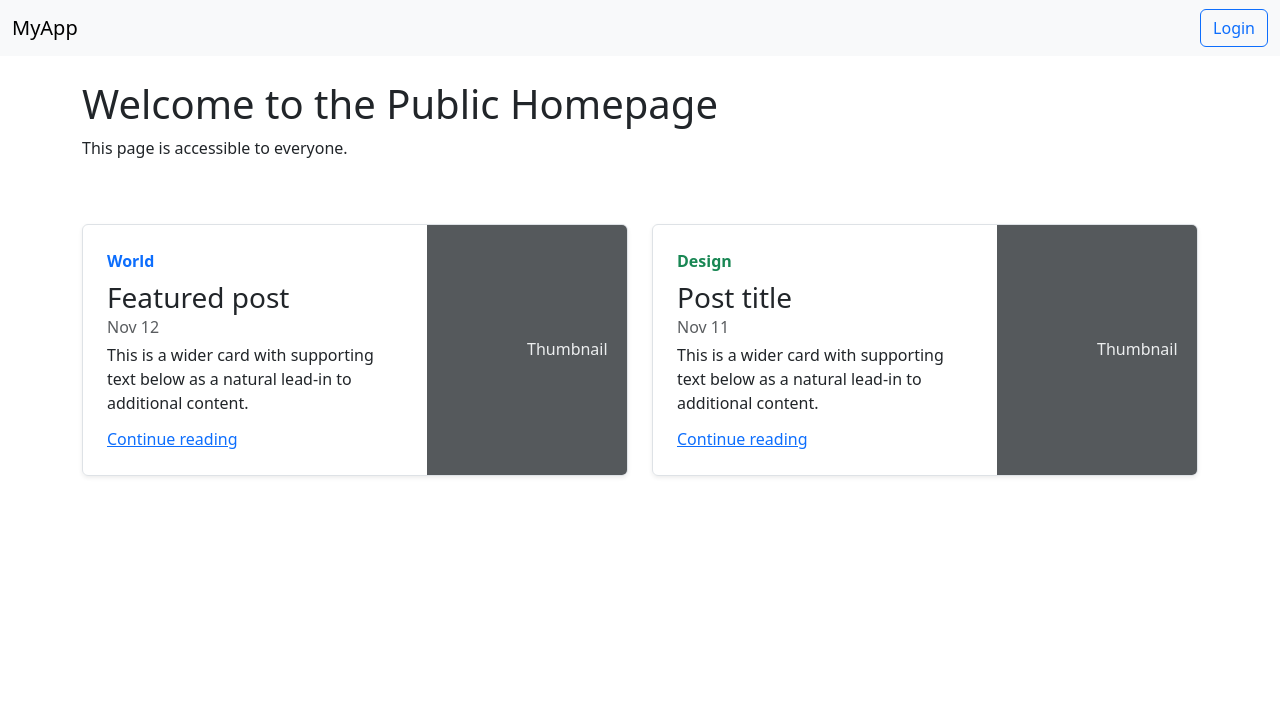
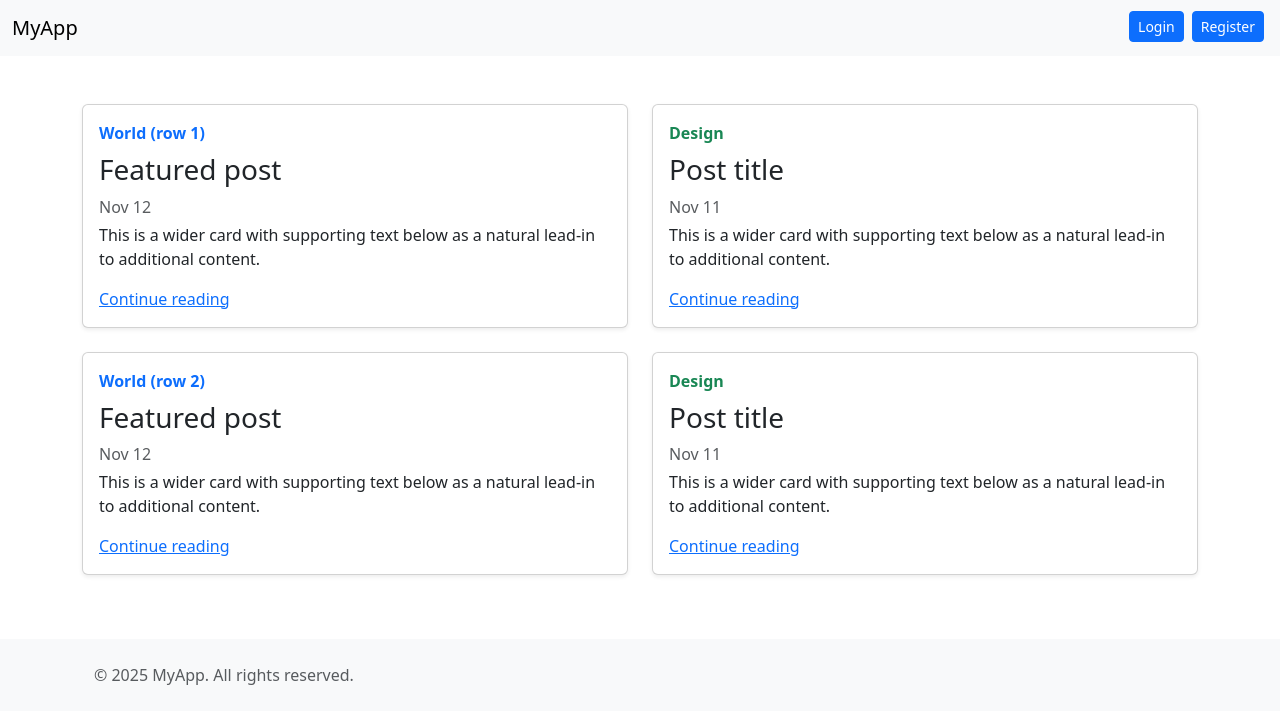
Before and after one commit to noizy4pps/flask_auth, a Flask app: page / in a window 1280 px wide. Shown: the top 724 px of the page. Run offline with Flask 3, Linux system fonts and the light colour scheme.

Commit message:
added some style features

```diff
--- a/app/templates/base.html
+++ b/app/templates/base.html
@@ -1,25 +1,39 @@
 <!DOCTYPE html>
 <html lang="en">
 <head>
+    {% set current_year = current_year or 2025 %}
     <meta charset="UTF-8">
     <title>{% block title %}My App{% endblock %}</title>
+    <meta name="viewport" content="width=device-width, initial-scale=1"> <!-- crucial -->
     <link href="https://cdn.jsdelivr.net/npm/bootstrap@5.3.0/dist/css/bootstrap.min.css" rel="stylesheet">
 </head>
 <body>
 <nav class="navbar navbar-expand-lg navbar-light bg-light">
   <div class="container-fluid">
     <a class="navbar-brand" href="{{ url_for('main.home') }}">MyApp</a>
-        <div class="d-flex align-items-center">
+    <button class="navbar-toggler" type="button" data-bs-toggle="collapse" data-bs-target="#navbarContent"
+      aria-controls="navbarContent" aria-expanded="false" aria-label="Toggle navigation">
+      <span class="navbar-toggler-icon"></span>
+    </button>
+
+    <div class="collapse navbar-collapse justify-content-end" id="navbarContent">
+      <ul class="navbar-nav">
         {% if current_user.is_authenticated %}
-                {% if current_user.profile_image %}
-                    <img src="{{ url_for('static', filename='profile_pics/' + current_user.profile_image) }}"
-                         alt="Profile" class="rounded-circle me-2" width="32" height="32">
+          <li class="nav-item">
+            <a class="btn btn-outline-primary btn-sm mb-1 mx-1" href="{{ url_for('main.dashboard') }}">Dashboard</a>
+          </li>
+          <li class="nav-item">
+            <a class="btn btn-outline-danger btn-sm mb-1 mx-1" href="{{ url_for('auth.logout') }}">Logout</a>
+          </li>
+        {% else %}
+          <li class="nav-item">
+            <a class="btn btn-primary btn-sm mb-1 mx-1" href="{{ url_for('auth.login') }}">Login</a>
+          </li>
+          <li class="nav-item">
+            <a class="btn btn-primary btn-sm mb-1 mx-1" href="{{ url_for('auth.register') }}">Register</a>
+          </li>
         {% endif %}
-                <a class="btn btn-outline-secondary me-2" href="{{ url_for('main.dashboard') }}">Dashboard</a>
-                <a class="btn btn-outline-danger" href="{{ url_for('auth.logout') }}">Logout</a>
-            {% else %}
-                <a class="btn btn-outline-primary" href="{{ url_for('auth.login') }}">Login</a>
-            {% endif %}
+      </ul>
     </div>
   </div>
 </nav>
@@ -32,48 +46,20 @@
       {% endfor %}
     {% endif %}
   {% endwith %}
-    {% block content %}{% endblock %}
-</div>
-<!-- {% if not current_user.is_authenticated %}
-    <a class="btn btn-outline-secondary me-2" href="{{ url_for('auth.register') }}">Register</a>
-{% endif %} -->
-<main class="container">
-<br />
-<br />
-  <div class="row mb-2">
-    <div class="col-md-6">
-      <div class="row g-0 border rounded overflow-hidden flex-md-row mb-4 shadow-sm h-md-250 position-relative">
-        <div class="col p-4 d-flex flex-column position-static">
-          <strong class="d-inline-block mb-2 text-primary">World</strong>
-          <h3 class="mb-0">Featured post</h3>
-          <div class="mb-1 text-muted">Nov 12</div>
-          <p class="card-text mb-auto">This is a wider card with supporting text below as a natural lead-in to additional content.</p>
-          <a href="#" class="stretched-link">Continue reading</a>
-        </div>
-        <div class="col-auto d-none d-lg-block">
-          <svg class="bd-placeholder-img" width="200" height="250" xmlns="http://www.w3.org/2000/svg" role="img" aria-label="Placeholder: Thumbnail" preserveAspectRatio="xMidYMid slice" focusable="false"><title>Placeholder</title><rect width="100%" height="100%" fill="#55595c"></rect><text x="50%" y="50%" fill="#eceeef" dy=".3em">Thumbnail</text></svg>
-
-        </div>
-      </div>
-    </div>
-    <div class="col-md-6">
-      <div class="row g-0 border rounded overflow-hidden flex-md-row mb-4 shadow-sm h-md-250 position-relative">
-        <div class="col p-4 d-flex flex-column position-static">
-          <strong class="d-inline-block mb-2 text-success">Design</strong>
-          <h3 class="mb-0">Post title</h3>
-          <div class="mb-1 text-muted">Nov 11</div>
-          <p class="mb-auto">This is a wider card with supporting text below as a natural lead-in to additional content.</p>
-          <a href="#" class="stretched-link">Continue reading</a>
-        </div>
-        <div class="col-auto d-none d-lg-block">
-          <svg class="bd-placeholder-img" width="200" height="250" xmlns="http://www.w3.org/2000/svg" role="img" aria-label="Placeholder: Thumbnail" preserveAspectRatio="xMidYMid slice" focusable="false"><title>Placeholder</title><rect width="100%" height="100%" fill="#55595c"></rect><text x="50%" y="50%" fill="#eceeef" dy=".3em">Thumbnail</text></svg>
-
-        </div>
-      </div>
-    </div>
 </div>
 
+<div class="container mt-4">
+  {% block main_menu %}{% endblock %}
+</div>
 
+<main class="container mt-5">
+  {% block content %}{% endblock %}
 </main>
+<footer class="bg-light text-center text-lg-start mt-5">
+  <div class="container p-4">
+    <p class="text-muted mb-0">© {{ current_year }} MyApp. All rights reserved.</p>
+  </div>
+</footer>
+<script src="https://cdn.jsdelivr.net/npm/bootstrap@5.3.0/dist/js/bootstrap.bundle.min.js"></script>
 </body>
 </html>
--- a/app/templates/home.html
+++ b/app/templates/home.html
@@ -1,6 +1,55 @@
 {% extends 'base.html' %}
 {% block title %}Home{% endblock %}
+
 {% block content %}
-<h1>Welcome to the Public Homepage</h1>
-<p>This page is accessible to everyone.</p>
+<div class="row mb-2">
+    <div class="col-12 col-md-6 mb-3">
+      <div class="card h-100 shadow-sm">
+        <div class="card-body">
+          <strong class="d-inline-block mb-2 text-primary">World (row 1)</strong>
+          <h3 class="card-title">Featured post</h3>
+          <div class="mb-1 text-muted">Nov 12</div>
+          <p class="card-text">This is a wider card with supporting text below as a natural lead-in to additional content.</p>
+          <a href="#" class="stretched-link">Continue reading</a>
+        </div>
+      </div>
+    </div>
+
+    <div class="col-12 col-md-6 mb-3">
+      <div class="card h-100 shadow-sm">
+        <div class="card-body">
+          <strong class="d-inline-block mb-2 text-success">Design</strong>
+          <h3 class="card-title">Post title</h3>
+          <div class="mb-1 text-muted">Nov 11</div>
+          <p class="card-text">This is a wider card with supporting text below as a natural lead-in to additional content.</p>
+          <a href="#" class="stretched-link">Continue reading</a>
+        </div>
+      </div>
+    </div>
+</div>
+<div class="row mb-2">
+    <div class="col-12 col-md-6 mb-3">
+      <div class="card h-100 shadow-sm">
+        <div class="card-body">
+          <strong class="d-inline-block mb-2 text-primary">World (row 2)</strong>
+          <h3 class="card-title">Featured post</h3>
+          <div class="mb-1 text-muted">Nov 12</div>
+          <p class="card-text">This is a wider card with supporting text below as a natural lead-in to additional content.</p>
+          <a href="#" class="stretched-link">Continue reading</a>
+        </div>
+      </div>
+    </div>
+
+    <div class="col-12 col-md-6 mb-3">
+      <div class="card h-100 shadow-sm">
+        <div class="card-body">
+          <strong class="d-inline-block mb-2 text-success">Design</strong>
+          <h3 class="card-title">Post title</h3>
+          <div class="mb-1 text-muted">Nov 11</div>
+          <p class="card-text">This is a wider card with supporting text below as a natural lead-in to additional content.</p>
+          <a href="#" class="stretched-link">Continue reading</a>
+        </div>
+      </div>
+    </div>
+</div>
 {% endblock %}
--- a/app/templates/login.html
+++ b/app/templates/login.html
@@ -1,9 +1,8 @@
 {% extends 'base.html' %}
 {% block title %}Login{% endblock %}
 {% block content %}
-<h2>Login</h2>
 
-<div class="card shadow-lg w-100 mx-auto" style="max-width: 480px;">
+<div class="card shadow-lg w-100 mx-auto" style="max-width: 400px;">
         <div class="card-body">
             <div class="text-center">
                 <h1 class="card-title h3">Sign in</h1>
--- a/app/templates/update_password.html
+++ b/app/templates/update_password.html
@@ -2,7 +2,7 @@
 {% block title %}Update password{% endblock %}
 {% block content %}
 
-<div class="card shadow-lg w-100 mx-auto" style="max-width: 480px;">
+<div class="card shadow-lg w-100 mx-auto" style="max-width: 400px;">
         <div class="card-body">
             <div class="text-center">
                 <h1 class="card-title h3">Update password</h1>
@@ -13,11 +13,11 @@
                     {{ form.hidden_tag() }}
                     <div class="mb-4">
                         {{ form.password.label }}
-                        {{ form.password(class_="form-control") }}<br>
+                        {{ form.password(class_="form-control form-control-sm") }}<br>
                     </div>
                     <div class="mb-4">
                         {{ form.confirm.label }}
-                        {{ form.confirm(class_="form-control") }}<br>
+                        {{ form.confirm(class_="form-control form-control-sm") }}<br>
                     </div>
                     <div class="mb-4">
                         {{ form.submit() }}
```
Also changed, not shown: app/templates/dashboard.html (+20 -13 lines), app/templates/register.html (+4 -4 lines). Lines whose indentation alone changed are shown as unchanged.
